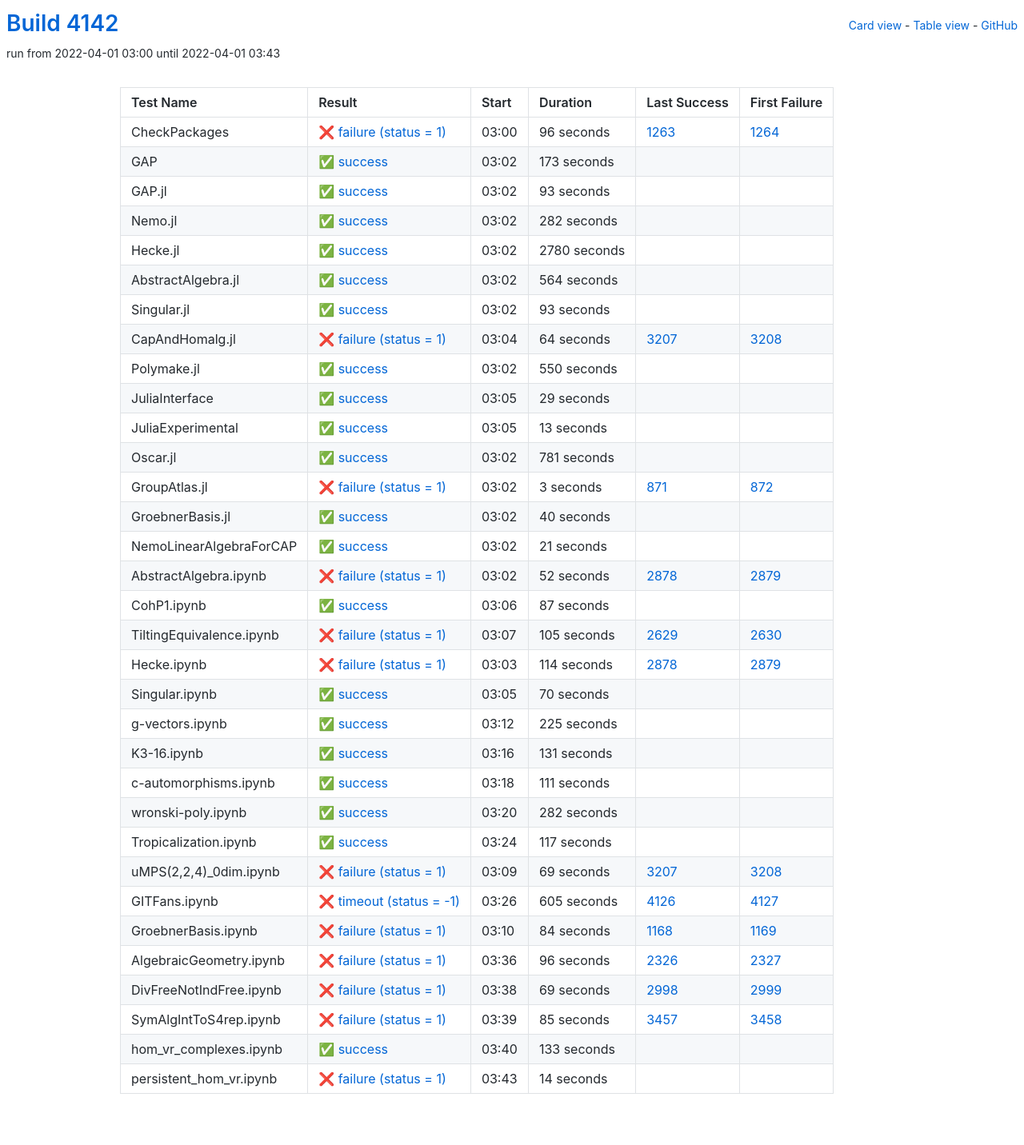
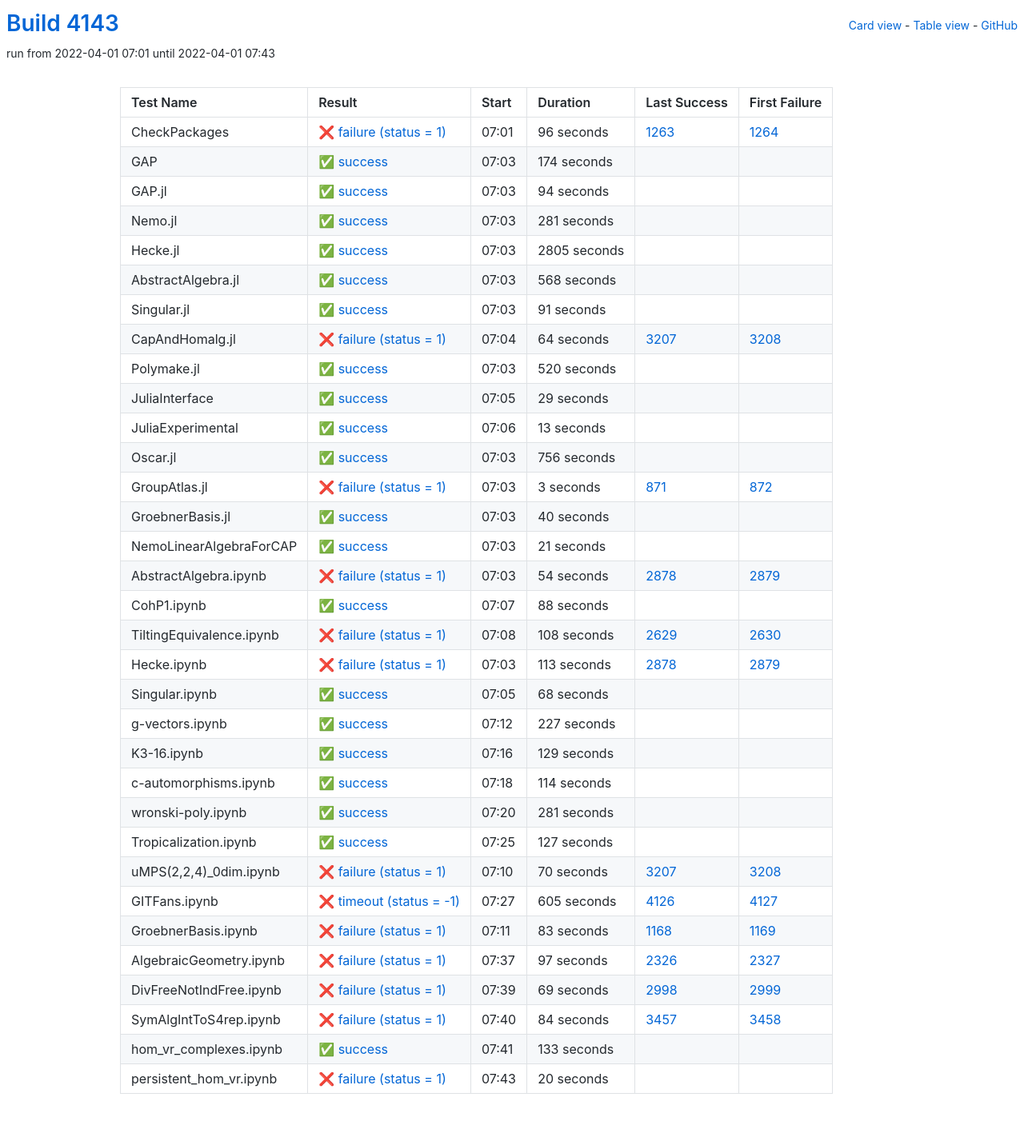
Before and after one commit to oscar-system/oscar-ci-status-stable, a Jekyll site: the page built from table.html, in a window 1280 px wide. Shown: the whole page at 80% size. Built offline with Jekyll 4.4.1, drawn with Linux system fonts in a browser that asks for light colours.

Commit message:
Build #4143

```diff
--- a/_data/ci.yml
+++ b/_data/ci.yml
@@ -1,6 +1,6 @@
 ---
-build: 4142
-build_url: https://oscarci.mathematik.uni-kl.de/job/oscar-stable/4142/
+build: 4143
+build_url: https://oscarci.mathematik.uni-kl.de/job/oscar-stable/4143/
 job: oscar-stable
 organization: oscar-system
 repo: oscar-ci-status-stable
@@ -8,8 +8,8 @@ repourl: https://github.com/oscar-system/oscar-ci-status-stable
 tests:
 - name: CheckPackages
   id: checkpackages
-  log: https://oscarci.mathematik.uni-kl.de/job/oscar-stable/4142/artifact/logs/build-4142/CheckPackages.log
-  start: 2022-04-01 03:00
+  log: https://oscarci.mathematik.uni-kl.de/job/oscar-stable/4143/artifact/logs/build-4143/CheckPackages.log
+  start: 2022-04-01 07:01
   success: false
   exitcode: 1
   status: failure
@@ -20,80 +20,80 @@ tests:
   first_failure_url: https://oscarci.mathematik.uni-kl.de/job/oscar-stable/1264/
 - name: GAP
   id: gap
-  log: https://oscarci.mathematik.uni-kl.de/job/oscar-stable/4142/artifact/logs/build-4142/GAP.log
-  start: 2022-04-01 03:02
+  log: https://oscarci.mathematik.uni-kl.de/job/oscar-stable/4143/artifact/logs/build-4143/GAP.log
+  start: 2022-04-01 07:03
   success: true
   exitcode: 0
   status: success
-  duration: 173
+  duration: 174
   last_success: false
   last_success_url:
   first_failure: false
   first_failure_url:
 - name: GAP.jl
   id: gap-jl
-  log: https://oscarci.mathematik.uni-kl.de/job/oscar-stable/4142/artifact/logs/build-4142/GAP.jl.log
-  start: 2022-04-01 03:02
+  log: https://oscarci.mathematik.uni-kl.de/job/oscar-stable/4143/artifact/logs/build-4143/GAP.jl.log
+  start: 2022-04-01 07:03
   success: true
   exitcode: 0
   status: success
-  duration: 93
+  duration: 94
   last_success: false
   last_success_url:
   first_failure: false
   first_failure_url:
 - name: Nemo.jl
   id: nemo-jl
-  log: https://oscarci.mathematik.uni-kl.de/job/oscar-stable/4142/artifact/logs/build-4142/Nemo.jl.log
-  start: 2022-04-01 03:02
+  log: https://oscarci.mathematik.uni-kl.de/job/oscar-stable/4143/artifact/logs/build-4143/Nemo.jl.log
+  start: 2022-04-01 07:03
   success: true
   exitcode: 0
   status: success
-  duration: 282
+  duration: 281
   last_success: false
   last_success_url:
   first_failure: false
   first_failure_url:
 - name: Hecke.jl
   id: hecke-jl
-  log: https://oscarci.mathematik.uni-kl.de/job/oscar-stable/4142/artifact/logs/build-4142/Hecke.jl.log
-  start: 2022-04-01 03:02
+  log: https://oscarci.mathematik.uni-kl.de/job/oscar-stable/4143/artifact/logs/build-4143/Hecke.jl.log
+  start: 2022-04-01 07:03
   success: true
   exitcode: 0
   status: success
-  duration: 2780
+  duration: 2805
   last_success: false
   last_success_url:
   first_failure: false
   first_failure_url:
 - name: AbstractAlgebra.jl
   id: abstractalgebra-jl
-  log: https://oscarci.mathematik.uni-kl.de/job/oscar-stable/4142/artifact/logs/build-4142/AbstractAlgebra.jl.log
-  start: 2022-04-01 03:02
+  log: https://oscarci.mathematik.uni-kl.de/job/oscar-stable/4143/artifact/logs/build-4143/AbstractAlgebra.jl.log
+  start: 2022-04-01 07:03
   success: true
   exitcode: 0
   status: success
-  duration: 564
+  duration: 568
   last_success: false
   last_success_url:
   first_failure: false
   first_failure_url:
 - name: Singular.jl
   id: singular-jl
-  log: https://oscarci.mathematik.uni-kl.de/job/oscar-stable/4142/artifact/logs/build-4142/Singular.jl.log
-  start: 2022-04-01 03:02
+  log: https://oscarci.mathematik.uni-kl.de/job/oscar-stable/4143/artifact/logs/build-4143/Singular.jl.log
+  start: 2022-04-01 07:03
   success: true
   exitcode: 0
   status: success
-  duration: 93
+  duration: 91
   last_success: false
   last_success_url:
   first_failure: false
   first_failure_url:
 - name: CapAndHomalg.jl
   id: capandhomalg-jl
-  log: https://oscarci.mathematik.uni-kl.de/job/oscar-stable/4142/artifact/logs/build-4142/CapAndHomalg.jl.log
-  start: 2022-04-01 03:04
+  log: https://oscarci.mathematik.uni-kl.de/job/oscar-stable/4143/artifact/logs/build-4143/CapAndHomalg.jl.log
+  start: 2022-04-01 07:04
   success: false
   exitcode: 1
   status: failure
@@ -104,20 +104,20 @@ tests:
   first_failure_url: https://oscarci.mathematik.uni-kl.de/job/oscar-stable/3208/
 - name: Polymake.jl
   id: polymake-jl
-  log: https://oscarci.mathematik.uni-kl.de/job/oscar-stable/4142/artifact/logs/build-4142/Polymake.jl.log
-  start: 2022-04-01 03:02
+  log: https://oscarci.mathematik.uni-kl.de/job/oscar-stable/4143/artifact/logs/build-4143/Polymake.jl.log
+  start: 2022-04-01 07:03
   success: true
   exitcode: 0
   status: success
-  duration: 550
+  duration: 520
   last_success: false
   last_success_url:
   first_failure: false
   first_failure_url:
 - name: JuliaInterface
   id: juliainterface
-  log: https://oscarci.mathematik.uni-kl.de/job/oscar-stable/4142/artifact/logs/build-4142/JuliaInterface.log
-  start: 2022-04-01 03:05
+  log: https://oscarci.mathematik.uni-kl.de/job/oscar-stable/4143/artifact/logs/build-4143/JuliaInterface.log
+  start: 2022-04-01 07:05
   success: true
   exitcode: 0
   status: success
@@ -128,8 +128,8 @@ tests:
   first_failure_url:
 - name: JuliaExperimental
   id: juliaexperimental
-  log: https://oscarci.mathematik.uni-kl.de/job/oscar-stable/4142/artifact/logs/build-4142/JuliaExperimental.log
-  start: 2022-04-01 03:05
+  log: https://oscarci.mathematik.uni-kl.de/job/oscar-stable/4143/artifact/logs/build-4143/JuliaExperimental.log
+  start: 2022-04-01 07:06
   success: true
   exitcode: 0
   status: success
@@ -140,20 +140,20 @@ tests:
   first_failure_url:
 - name: Oscar.jl
   id: oscar-jl
-  log: https://oscarci.mathematik.uni-kl.de/job/oscar-stable/4142/artifact/logs/build-4142/Oscar.jl.log
-  start: 2022-04-01 03:02
+  log: https://oscarci.mathematik.uni-kl.de/job/oscar-stable/4143/artifact/logs/build-4143/Oscar.jl.log
+  start: 2022-04-01 07:03
   success: true
   exitcode: 0
   status: success
-  duration: 781
+  duration: 756
   last_success: false
   last_success_url:
   first_failure: false
   first_failure_url:
 - name: GroupAtlas.jl
   id: groupatlas-jl
-  log: https://oscarci.mathematik.uni-kl.de/job/oscar-stable/4142/artifact/logs/build-4142/GroupAtlas.jl.log
-  start: 2022-04-01 03:02
+  log: https://oscarci.mathematik.uni-kl.de/job/oscar-stable/4143/artifact/logs/build-4143/GroupAtlas.jl.log
+  start: 2022-04-01 07:03
   success: false
   exitcode: 1
   status: failure
@@ -164,8 +164,8 @@ tests:
   first_failure_url: https://oscarci.mathematik.uni-kl.de/job/oscar-stable/872/
 - name: GroebnerBasis.jl
   id: groebnerbasis-jl
-  log: https://oscarci.mathematik.uni-kl.de/job/oscar-stable/4142/artifact/logs/build-4142/GroebnerBasis.jl.log
-  start: 2022-04-01 03:02
+  log: https://oscarci.mathematik.uni-kl.de/job/oscar-stable/4143/artifact/logs/build-4143/GroebnerBasis.jl.log
+  start: 2022-04-01 07:03
   success: true
   exitcode: 0
   status: success
@@ -176,8 +176,8 @@ tests:
   first_failure_url:
 - name: NemoLinearAlgebraForCAP
   id: nemolinearalgebraforcap
-  log: https://oscarci.mathematik.uni-kl.de/job/oscar-stable/4142/artifact/logs/build-4142/NemoLinearAlgebraForCAP.log
-  start: 2022-04-01 03:02
+  log: https://oscarci.mathematik.uni-kl.de/job/oscar-stable/4143/artifact/logs/build-4143/NemoLinearAlgebraForCAP.log
+  start: 2022-04-01 07:03
   success: true
   exitcode: 0
   status: success
@@ -188,140 +188,140 @@ tests:
   first_failure_url:
 - name: AbstractAlgebra.ipynb
   id: abstractalgebra-ipynb
-  log: https://oscarci.mathematik.uni-kl.de/job/oscar-stable/4142/artifact/logs/build-4142/AbstractAlgebra.ipynb.log
-  start: 2022-04-01 03:02
+  log: https://oscarci.mathematik.uni-kl.de/job/oscar-stable/4143/artifact/logs/build-4143/AbstractAlgebra.ipynb.log
+  start: 2022-04-01 07:03
   success: false
   exitcode: 1
   status: failure
-  duration: 52
+  duration: 54
   last_success: 2878
   last_success_url: https://oscarci.mathematik.uni-kl.de/job/oscar-stable/2878/
   first_failure: 2879
   first_failure_url: https://oscarci.mathematik.uni-kl.de/job/oscar-stable/2879/
 - name: CohP1.ipynb
   id: cohp1-ipynb
-  log: https://oscarci.mathematik.uni-kl.de/job/oscar-stable/4142/artifact/logs/build-4142/CohP1.ipynb.log
-  start: 2022-04-01 03:06
+  log: https://oscarci.mathematik.uni-kl.de/job/oscar-stable/4143/artifact/logs/build-4143/CohP1.ipynb.log
+  start: 2022-04-01 07:07
   success: true
   exitcode: 0
   status: success
-  duration: 87
+  duration: 88
   last_success: false
   last_success_url:
   first_failure: false
   first_failure_url:
 - name: TiltingEquivalence.ipynb
   id: tiltingequivalence-ipynb
-  log: https://oscarci.mathematik.uni-kl.de/job/oscar-stable/4142/artifact/logs/build-4142/TiltingEquivalence.ipynb.log
-  start: 2022-04-01 03:07
+  log: https://oscarci.mathematik.uni-kl.de/job/oscar-stable/4143/artifact/logs/build-4143/TiltingEquivalence.ipynb.log
+  start: 2022-04-01 07:08
   success: false
   exitcode: 1
   status: failure
-  duration: 105
+  duration: 108
   last_success: 2629
   last_success_url: https://oscarci.mathematik.uni-kl.de/job/oscar-stable/2629/
   first_failure: 2630
   first_failure_url: https://oscarci.mathematik.uni-kl.de/job/oscar-stable/2630/
 - name: Hecke.ipynb
   id: hecke-ipynb
-  log: https://oscarci.mathematik.uni-kl.de/job/oscar-stable/4142/artifact/logs/build-4142/Hecke.ipynb.log
-  start: 2022-04-01 03:03
+  log: https://oscarci.mathematik.uni-kl.de/job/oscar-stable/4143/artifact/logs/build-4143/Hecke.ipynb.log
+  start: 2022-04-01 07:03
   success: false
   exitcode: 1
   status: failure
-  duration: 114
+  duration: 113
   last_success: 2878
   last_success_url: https://oscarci.mathematik.uni-kl.de/job/oscar-stable/2878/
   first_failure: 2879
   first_failure_url: https://oscarci.mathematik.uni-kl.de/job/oscar-stable/2879/
 - name: Singular.ipynb
   id: singular-ipynb
-  log: https://oscarci.mathematik.uni-kl.de/job/oscar-stable/4142/artifact/logs/build-4142/Singular.ipynb.log
-  start: 2022-04-01 03:05
+  log: https://oscarci.mathematik.uni-kl.de/job/oscar-stable/4143/artifact/logs/build-4143/Singular.ipynb.log
+  start: 2022-04-01 07:05
   success: true
   exitcode: 0
   status: success
-  duration: 70
+  duration: 68
   last_success: false
   last_success_url:
   first_failure: false
   first_failure_url:
 - name: g-vectors.ipynb
   id: g-vectors-ipynb
-  log: https://oscarci.mathematik.uni-kl.de/job/oscar-stable/4142/artifact/logs/build-4142/g-vectors.ipynb.log
-  start: 2022-04-01 03:12
+  log: https://oscarci.mathematik.uni-kl.de/job/oscar-stable/4143/artifact/logs/build-4143/g-vectors.ipynb.log
+  start: 2022-04-01 07:12
   success: true
   exitcode: 0
   status: success
-  duration: 225
+  duration: 227
   last_success: false
   last_success_url:
   first_failure: false
   first_failure_url:
 - name: K3-16.ipynb
   id: k3-16-ipynb
-  log: https://oscarci.mathematik.uni-kl.de/job/oscar-stable/4142/artifact/logs/build-4142/K3-16.ipynb.log
-  start: 2022-04-01 03:16
+  log: https://oscarci.mathematik.uni-kl.de/job/oscar-stable/4143/artifact/logs/build-4143/K3-16.ipynb.log
+  start: 2022-04-01 07:16
   success: true
   exitcode: 0
   status: success
-  duration: 131
+  duration: 129
   last_success: false
   last_success_url:
   first_failure: false
   first_failure_url:
 - name: c-automorphisms.ipynb
   id: c-automorphisms-ipynb
-  log: https://oscarci.mathematik.uni-kl.de/job/oscar-stable/4142/artifact/logs/build-4142/c-automorphisms.ipynb.log
-  start: 2022-04-01 03:18
+  log: https://oscarci.mathematik.uni-kl.de/job/oscar-stable/4143/artifact/logs/build-4143/c-automorphisms.ipynb.log
+  start: 2022-04-01 07:18
   success: true
   exitcode: 0
   status: success
-  duration: 111
+  duration: 114
   last_success: false
   last_success_url:
   first_failure: false
   first_failure_url:
 - name: wronski-poly.ipynb
   id: wronski-poly-ipynb
-  log: https://oscarci.mathematik.uni-kl.de/job/oscar-stable/4142/artifact/logs/build-4142/wronski-poly.ipynb.log
-  start: 2022-04-01 03:20
+  log: https://oscarci.mathematik.uni-kl.de/job/oscar-stable/4143/artifact/logs/build-4143/wronski-poly.ipynb.log
+  start: 2022-04-01 07:20
   success: true
   exitcode: 0
   status: success
-  duration: 282
+  duration: 281
   last_success: false
   last_success_url:
   first_failure: false
   first_failure_url:
 - name: Tropicalization.ipynb
   id: tropicalization-ipynb
-  log: https://oscarci.mathematik.uni-kl.de/job/oscar-stable/4142/artifact/logs/build-4142/Tropicalization.ipynb.log
-  start: 2022-04-01 03:24
+  log: https://oscarci.mathematik.uni-kl.de/job/oscar-stable/4143/artifact/logs/build-4143/Tropicalization.ipynb.log
+  start: 2022-04-01 07:25
   success: true
   exitcode: 0
   status: success
-  duration: 117
+  duration: 127
   last_success: false
   last_success_url:
   first_failure: false
   first_failure_url:
 - name: uMPS(2,2,4)_0dim.ipynb
   id: umps-2-2-4-0dim-ipynb
-  log: https://oscarci.mathematik.uni-kl.de/job/oscar-stable/4142/artifact/logs/build-4142/uMPS-2-2-4-_0dim.ipynb.log
-  start: 2022-04-01 03:09
+  log: https://oscarci.mathematik.uni-kl.de/job/oscar-stable/4143/artifact/logs/build-4143/uMPS-2-2-4-_0dim.ipynb.log
+  start: 2022-04-01 07:10
   success: false
   exitcode: 1
   status: failure
-  duration: 69
+  duration: 70
   last_success: 3207
   last_success_url: https://oscarci.mathematik.uni-kl.de/job/oscar-stable/3207/
   first_failure: 3208
   first_failure_url: https://oscarci.mathematik.uni-kl.de/job/oscar-stable/3208/
 - name: GITFans.ipynb
   id: gitfans-ipynb
-  log: https://oscarci.mathematik.uni-kl.de/job/oscar-stable/4142/artifact/logs/build-4142/GITFans.ipynb.log
-  start: 2022-04-01 03:26
+  log: https://oscarci.mathematik.uni-kl.de/job/oscar-stable/4143/artifact/logs/build-4143/GITFans.ipynb.log
+  start: 2022-04-01 07:27
   success: false
   exitcode: -1
   status: timeout
@@ -332,32 +332,32 @@ tests:
   first_failure_url: https://oscarci.mathematik.uni-kl.de/job/oscar-stable/4127/
 - name: GroebnerBasis.ipynb
   id: groebnerbasis-ipynb
-  log: https://oscarci.mathematik.uni-kl.de/job/oscar-stable/4142/artifact/logs/build-4142/GroebnerBasis.ipynb.log
-  start: 2022-04-01 03:10
+  log: https://oscarci.mathematik.uni-kl.de/job/oscar-stable/4143/artifact/logs/build-4143/GroebnerBasis.ipynb.log
+  start: 2022-04-01 07:11
   success: false
   exitcode: 1
   status: failure
-  duration: 84
+  duration: 83
   last_success: 1168
   last_success_url: https://oscarci.mathematik.uni-kl.de/job/oscar-stable/1168/
   first_failure: 1169
   first_failure_url: https://oscarci.mathematik.uni-kl.de/job/oscar-stable/1169/
 - name: AlgebraicGeometry.ipynb
   id: algebraicgeometry-ipynb
-  log: https://oscarci.mathematik.uni-kl.de/job/oscar-stable/4142/artifact/logs/build-4142/AlgebraicGeometry.ipynb.log
-  start: 2022-04-01 03:36
+  log: https://oscarci.mathematik.uni-kl.de/job/oscar-stable/4143/artifact/logs/build-4143/AlgebraicGeometry.ipynb.log
+  start: 2022-04-01 07:37
   success: false
   exitcode: 1
   status: failure
-  duration: 96
+  duration: 97
   last_success: 2326
   last_success_url: https://oscarci.mathematik.uni-kl.de/job/oscar-stable/2326/
   first_failure: 2327
   first_failure_url: https://oscarci.mathematik.uni-kl.de/job/oscar-stable/2327/
 - name: DivFreeNotIndFree.ipynb
   id: divfreenotindfree-ipynb
-  log: https://oscarci.mathematik.uni-kl.de/job/oscar-stable/4142/artifact/logs/build-4142/DivFreeNotIndFree.ipynb.log
-  start: 2022-04-01 03:38
+  log: https://oscarci.mathematik.uni-kl.de/job/oscar-stable/4143/artifact/logs/build-4143/DivFreeNotIndFree.ipynb.log
+  start: 2022-04-01 07:39
   success: false
   exitcode: 1
   status: failure
@@ -368,20 +368,20 @@ tests:
   first_failure_url: https://oscarci.mathematik.uni-kl.de/job/oscar-stable/2999/
 - name: SymAlgIntToS4rep.ipynb
   id: symalginttos4rep-ipynb
-  log: https://oscarci.mathematik.uni-kl.de/job/oscar-stable/4142/artifact/logs/build-4142/SymAlgIntToS4rep.ipynb.log
-  start: 2022-04-01 03:39
+  log: https://oscarci.mathematik.uni-kl.de/job/oscar-stable/4143/artifact/logs/build-4143/SymAlgIntToS4rep.ipynb.log
+  start: 2022-04-01 07:40
   success: false
   exitcode: 1
   status: failure
-  duration: 85
+  duration: 84
   last_success: 3457
   last_success_url: https://oscarci.mathematik.uni-kl.de/job/oscar-stable/3457/
   first_failure: 3458
   first_failure_url: https://oscarci.mathematik.uni-kl.de/job/oscar-stable/3458/
 - name: hom_vr_complexes.ipynb
   id: hom-vr-complexes-ipynb
-  log: https://oscarci.mathematik.uni-kl.de/job/oscar-stable/4142/artifact/logs/build-4142/hom_vr_complexes.ipynb.log
-  start: 2022-04-01 03:40
+  log: https://oscarci.mathematik.uni-kl.de/job/oscar-stable/4143/artifact/logs/build-4143/hom_vr_complexes.ipynb.log
+  start: 2022-04-01 07:41
   success: true
   exitcode: 0
   status: success
@@ -392,12 +392,12 @@ tests:
   first_failure_url:
 - name: persistent_hom_vr.ipynb
   id: persistent-hom-vr-ipynb
-  log: https://oscarci.mathematik.uni-kl.de/job/oscar-stable/4142/artifact/logs/build-4142/persistent_hom_vr.ipynb.log
-  start: 2022-04-01 03:43
+  log: https://oscarci.mathematik.uni-kl.de/job/oscar-stable/4143/artifact/logs/build-4143/persistent_hom_vr.ipynb.log
+  start: 2022-04-01 07:43
   success: false
   exitcode: 1
   status: failure
-  duration: 14
+  duration: 20
   last_success: false
   last_success_url:
   first_failure: false
```
Also changed, not shown: README.md.
